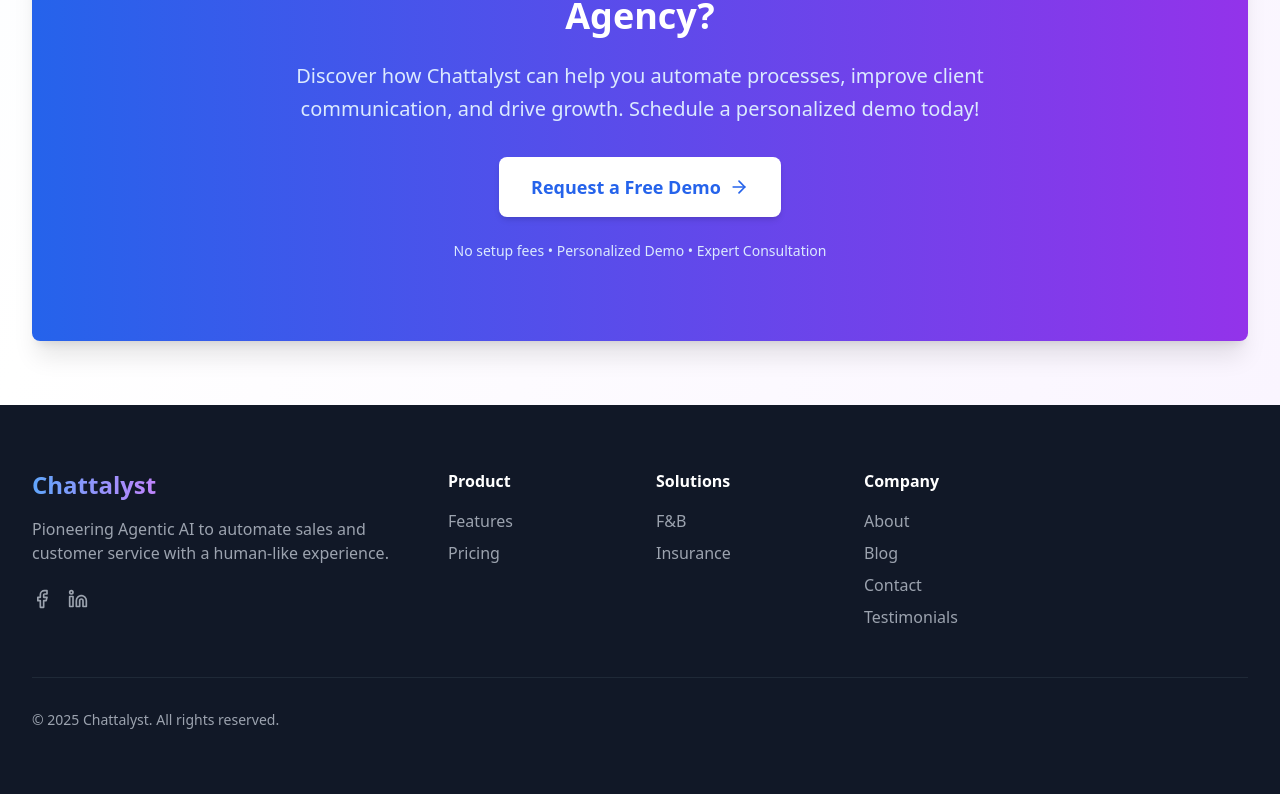
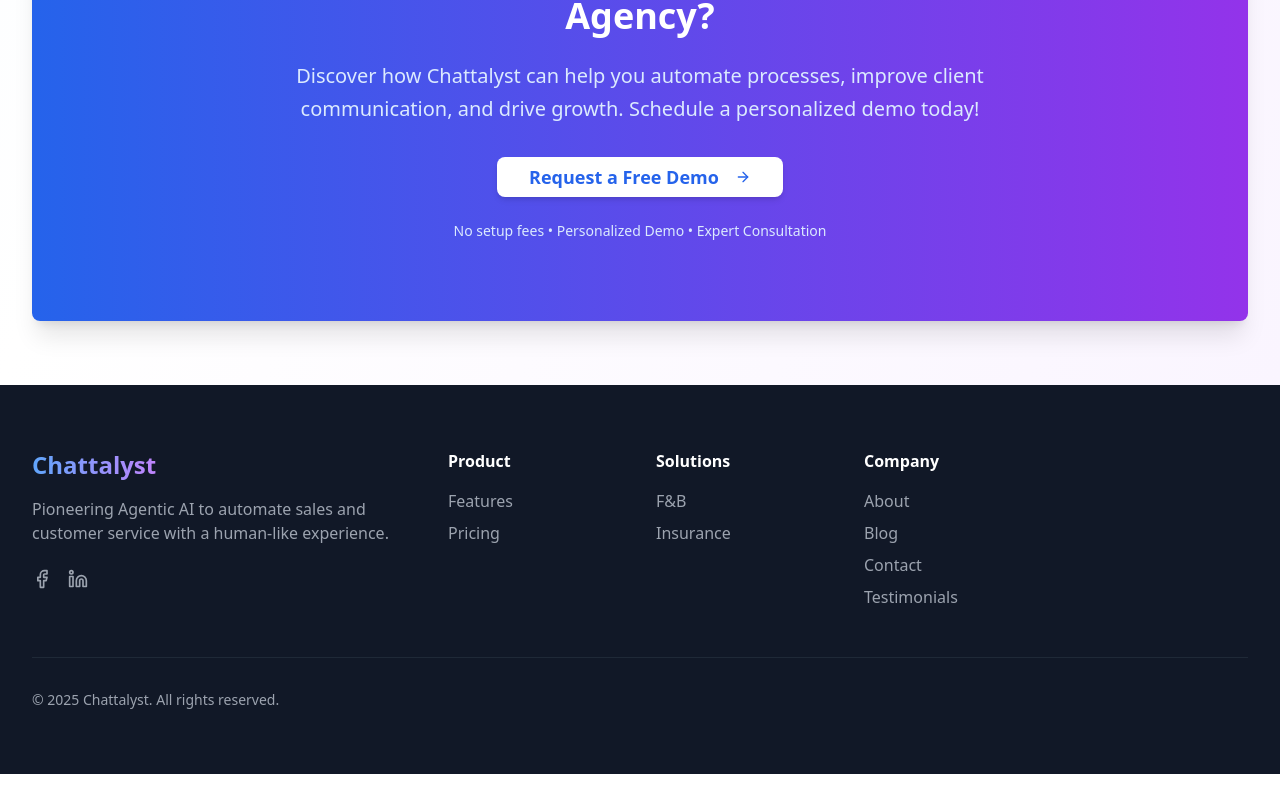
Before and after one commit to fartechevan/chattalyst-website, a React (Vite) app: page /insurance in a window 1280 px wide. Shown: the part 2962-3756 px from the top of the page. Built offline with nearby package versions, Linux system fonts and the light colour scheme.

Commit message:
- update CTA for solutions

```diff
--- a/src/components/FnbSolution.tsx
+++ b/src/components/FnbSolution.tsx
@@ -8,6 +8,7 @@ import {
 } from "@/components/ui/dialog"
 import { useState } from "react";
 import { ArrowRight } from "lucide-react"; // Added ArrowRight import
+import { WhatsAppButton } from "./WhatsAppButton";
 
 export const FnbSolution = () => {
   const [open, setOpen] = useState(false);
@@ -173,12 +174,12 @@ export const FnbSolution = () => {
               Discover how Chattalyst's AI ecosystem can streamline your operations, boost customer loyalty, and drive growth. Get started today!
             </p>
             <div className="flex flex-col sm:flex-row gap-4 justify-center">
-              <a href="#contact"> {/* Update link as needed */}
-                <button className="bg-white text-blue-600 hover:bg-gray-100 px-8 py-4 text-lg font-semibold rounded-lg shadow-md flex items-center justify-center">
-                  Request a Demo
-                  <ArrowRight size={20} className="ml-2" />
-                </button>
-              </a>
+              <WhatsAppButton
+                className="bg-white text-blue-600 hover:bg-gray-100 px-8 py-4 text-lg font-semibold rounded-lg shadow-md flex items-center justify-center"
+              >
+                Request a Demo
+                <ArrowRight size={20} className="ml-2" />
+              </WhatsAppButton>
             </div>
             <p className="text-blue-100 text-sm mt-6">
               Personalized Setup • Ongoing Support • Scalable Solutions
--- a/src/components/InsuranceSolution.tsx
+++ b/src/components/InsuranceSolution.tsx
@@ -1,4 +1,5 @@
 import { ShieldCheck, MessageSquare, Users, LineChart, Send, Target, ArrowRight, CheckCircle } from 'lucide-react'; // Added ArrowRight and CheckCircle
+import { WhatsAppButton } from './WhatsAppButton';
 
 // This FeatureCard is not used in the final component, but kept for now if needed elsewhere or as reference.
 // If it's confirmed as unused, it can be removed.
@@ -186,12 +187,12 @@ export const InsuranceSolution = () => {
               Discover how Chattalyst can help you automate processes, improve client communication, and drive growth. Schedule a personalized demo today!
             </p>
             <div className="flex flex-col sm:flex-row gap-4 justify-center">
-              <a href="#contact"> {/* Assuming you have a contact section with this ID or update link */}
-                <button className="bg-white text-blue-600 hover:bg-gray-100 px-8 py-4 text-lg font-semibold rounded-lg shadow-md flex items-center justify-center">
-                  Request a Free Demo
-                  <ArrowRight size={20} className="ml-2" />
-                </button>
-              </a>
+              <WhatsAppButton
+                className="bg-white text-blue-600 hover:bg-gray-100 px-8 py-4 text-lg font-semibold rounded-lg shadow-md flex items-center justify-center"
+              >
+                Request a Free Demo
+                <ArrowRight size={20} className="ml-2" />
+              </WhatsAppButton>
             </div>
             <p className="text-blue-100 text-sm mt-6">
               No setup fees • Personalized Demo • Expert Consultation
```
